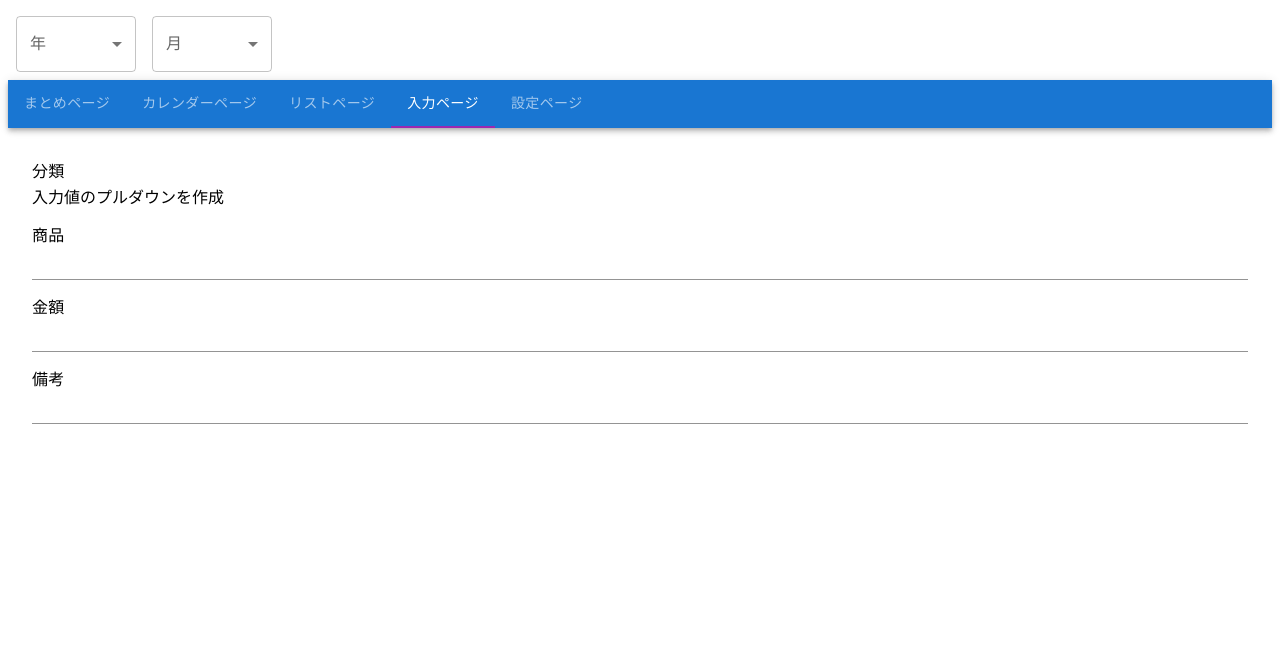
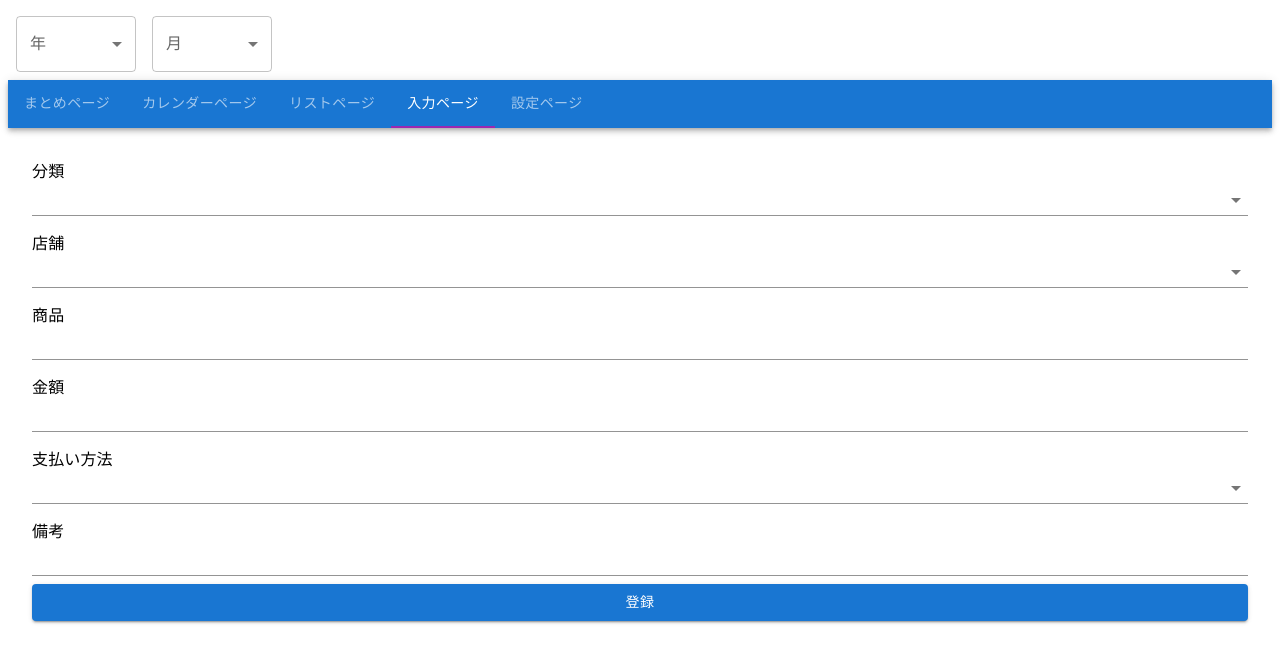
Before and after one commit to kewpie134134/household-account-book, a Next.js app: page / in a window 1280 px wide. Shown: the top 662 px of the page. Built offline with nearby package versions, Linux system fonts and the light colour scheme.

Commit message:
[update] プルダウンと登録ボタンの作成

```diff
--- /dev/null
+++ b/src/components/atoms/CustomButton.tsx
@@ -0,0 +1,15 @@
+import { Button } from "@mui/material";
+
+type CustomButtonProps = {
+  label: string;
+};
+
+const CustomButton = ({ label }: CustomButtonProps) => {
+  return (
+    <Button fullWidth variant="contained">
+      {label}
+    </Button>
+  );
+};
+
+export default CustomButton;
--- a/src/components/atoms/CustomSelectField.tsx
+++ b/src/components/atoms/CustomSelectField.tsx
@@ -1,5 +1,36 @@
-const CustomSelectField = () => {
-  return <>入力値のプルダウンを作成</>;
+import {
+  Box,
+  FormControl,
+  MenuItem,
+  Select,
+  SelectChangeEvent,
+} from "@mui/material";
+import { useState } from "react";
+
+type CustomSelectFieldProps = {
+  lists?: string[];
+};
+
+const CustomSelectField = ({ lists }: CustomSelectFieldProps) => {
+  const [kind, setKind] = useState("");
+
+  const handleChange = (event: SelectChangeEvent) => {
+    setKind(event.target.value as string);
+  };
+
+  return (
+    <Box>
+      <FormControl fullWidth>
+        <Select value={kind} variant="standard" onChange={handleChange}>
+          {lists?.map((list, index) => (
+            <MenuItem key={index} value={list}>
+              {list}
+            </MenuItem>
+          ))}
+        </Select>
+      </FormControl>
+    </Box>
+  );
 };
 
 export default CustomSelectField;
--- a/src/components/moleculars/InputSelectField.tsx
+++ b/src/components/moleculars/InputSelectField.tsx
@@ -3,13 +3,14 @@ import CustomSelectField from "../atoms/CustomSelectField";
 
 type InputSelectFieldProps = {
   label: string;
+  lists?: string[];
 };
 
-const InputSelectField = ({ label }: InputSelectFieldProps) => {
+const InputSelectField = ({ label, lists }: InputSelectFieldProps) => {
   return (
     <Box sx={{ pt: 1, pb: 1 }}>
       <Typography>{label}</Typography>
-      <CustomSelectField />
+      <CustomSelectField lists={lists} />
     </Box>
   );
 };
--- a/src/components/organisms/InputComponent.tsx
+++ b/src/components/organisms/InputComponent.tsx
@@ -1,13 +1,46 @@
+import CustomButton from "../atoms/CustomButton";
 import InputSelectField from "../moleculars/InputSelectField";
 import InputTextField from "../moleculars/InputTextField";
+
+const stores = [
+  "ヨーカドー",
+  "ヨークマート",
+  "イオン",
+  "マックスバリュー",
+  "マルエツ",
+  "カスミ",
+];
+
+const expenses = [
+  "食品",
+  "雑貨",
+  "飲食費",
+  "美容品",
+  "衣服費",
+  "病院",
+  "病院薬代",
+];
+
+const payments = [
+  "現金",
+  "VISA",
+  "JCB",
+  "Master",
+  "WAON",
+  "nanaco",
+  "ゆうちょ",
+];
 
 const InputComponent = () => {
   return (
     <>
-      <InputSelectField label="分類" />
+      <InputSelectField label="分類" lists={expenses} />
+      <InputSelectField label="店舗" lists={stores} />
       <InputTextField label="商品" />
       <InputTextField label="金額" type="number" />
+      <InputSelectField label="支払い方法" lists={payments} />
       <InputTextField label="備考" />
+      <CustomButton label="登録" />
     </>
   );
 };
```
